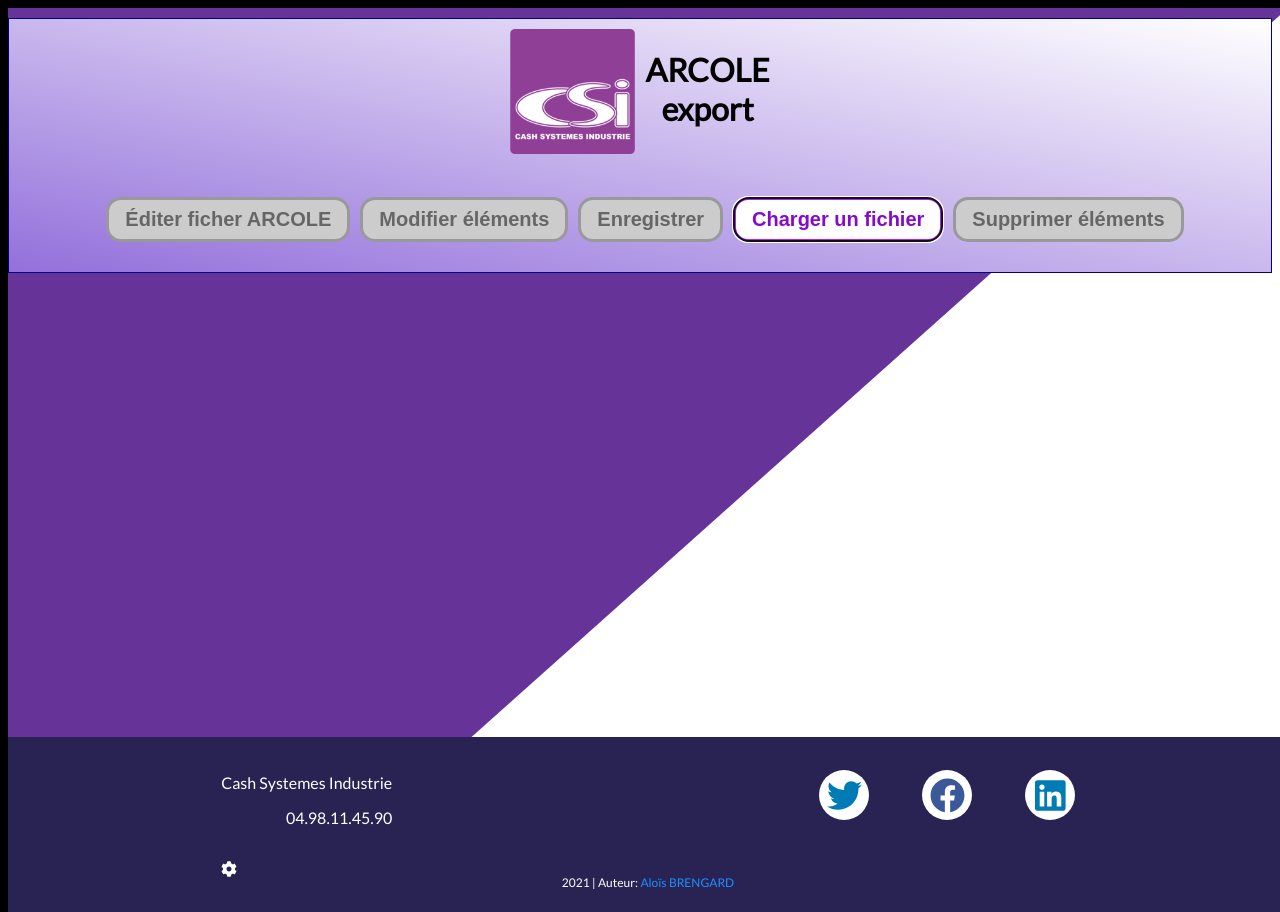
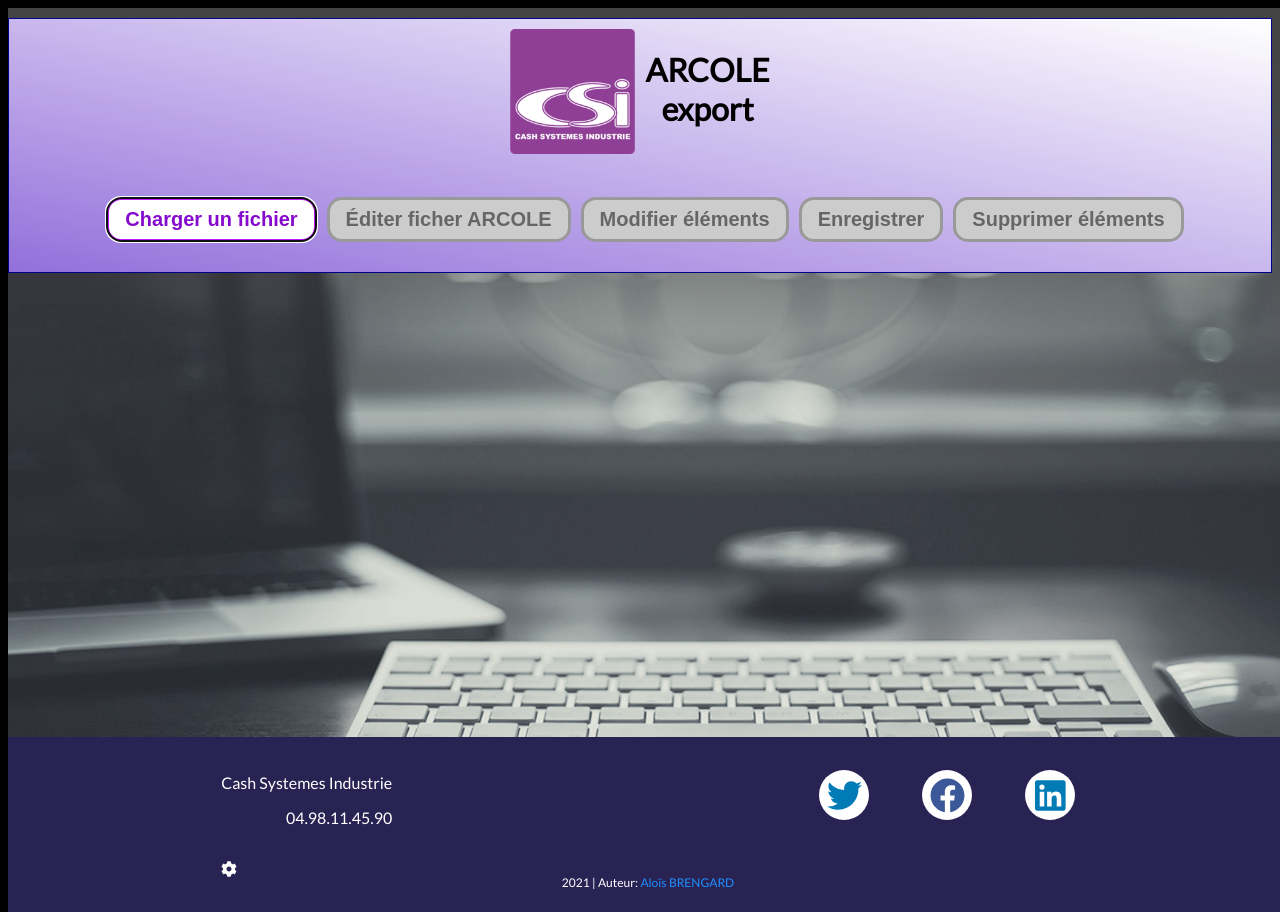
Before and after one commit to AloySama/csi-interface-graphique, a Vue app: page / in a window 1280 px wide. Built offline with nearby package versions, Linux system fonts and the light colour scheme.

Commit message:
[+] Ajout d'un background

```diff
--- a/public/index.html
+++ b/public/index.html
@@ -9,11 +9,11 @@
       <title>CSI export ARCOLE</title>
   </head>
   <body>
+  <div id="bg"></div>
   <div v-cloak>
   <button onclick="topFunction()" id="myBtn" title="Monter la page">Top</button>
   </div>
-  <div id="bg"></div>
-  <div id="bg2"></div>
+
     <noscript>
       <strong>Nous sommes désolé mais ce site ne fonctionne pas sans Javascript d'activé. Veuillez activer Javascript et relancer la page Web.</strong>
     </noscript>
@@ -40,6 +40,7 @@
         document.body.scrollTop = 0;
         document.documentElement.scrollTop = 0;
     }
+
 </script>
 
 <style scoped>
@@ -63,4 +64,5 @@
     #myBtn:hover {
         background-color: #555;
     }
+
 </style>
--- a/src/App.vue
+++ b/src/App.vue
@@ -7,13 +7,13 @@
         <h1>ARCOLE<br>export</h1>
       </div>
       <div class="order">
+        <button autofocus id="parcourir" :title="message['parcours']" class="hover-item"
+                @click="bool.ChooseFile=true; disabledButtons('parcourir', 'old_edit', true);">Charger un fichier</button>
         <button id="edit" :title="message['edit']" class="hover-item"
                 @click="bool.editing=true; disabledButtons('edit', 'old_edit', true);"
                 :disabled="json==null">Éditer ficher ARCOLE</button>
         <button id="modify" class="hover-item" :title="message['modify']" :disabled="json==null" @click="bool.Modify = true; disabledButtons('modify', 'old_edit', true)">Modifier éléments</button>
         <button class="hover-item" @click="DownloadFile" :disabled="json==null" :title="message['save']">Enregistrer</button>
-        <button autofocus id="parcourir" :title="message['parcours']" class="hover-item"
-                @click="bool.ChooseFile=true; disabledButtons('parcourir', 'old_edit', true);">Charger un fichier</button>
         <button id="remove" :title="message['remove']" class="hover-item"
                 @click="bool.RemoveElement=true; disabledButtons('remove', 'old_edit', true)"
                 :disabled="json==null" >Supprimer éléments</button>
--- a/src/assets/style.css
+++ b/src/assets/style.css
@@ -100,17 +100,8 @@
 body > #bg {
     height: 100%;
     width: 100%;
-    background-color: rebeccapurple;
-    clip-path: polygon(0 0, 100% 0%, 34% 100%, 0 100%);
-    position: fixed;
-    z-index: -1;
-}
-
-body > #bg2 {
-    height: 100%;
-    width: 100%;
-    background-color: white;
-    clip-path: polygon(30% 100%, 100% 0%, 100% 100%, 30% 100%);
+    background-image: url("bg.jpg");
+    background-size: cover;
     position: fixed;
     z-index: -1;
 }
```
Also changed, not shown: src/assets/bg.jpg (added).
